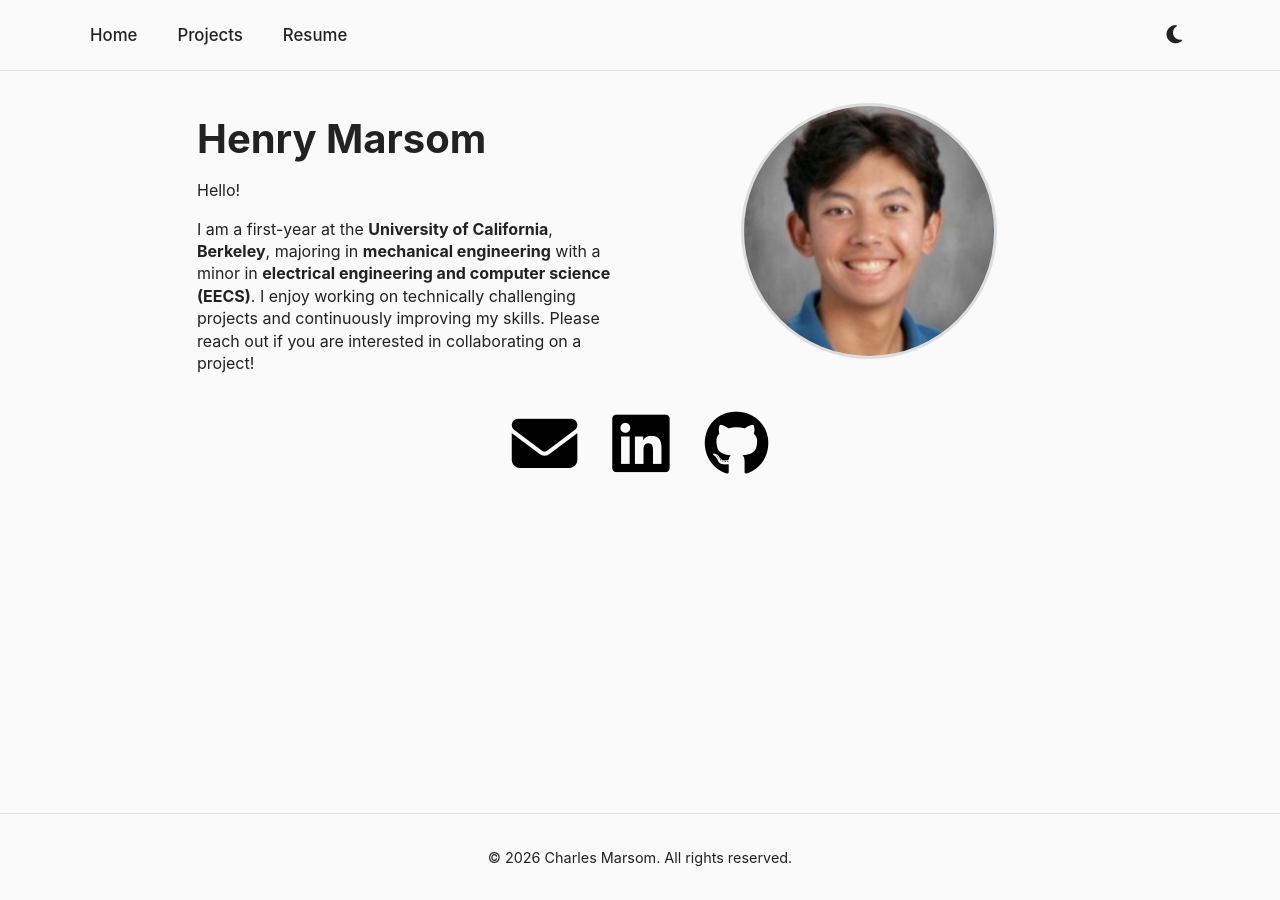
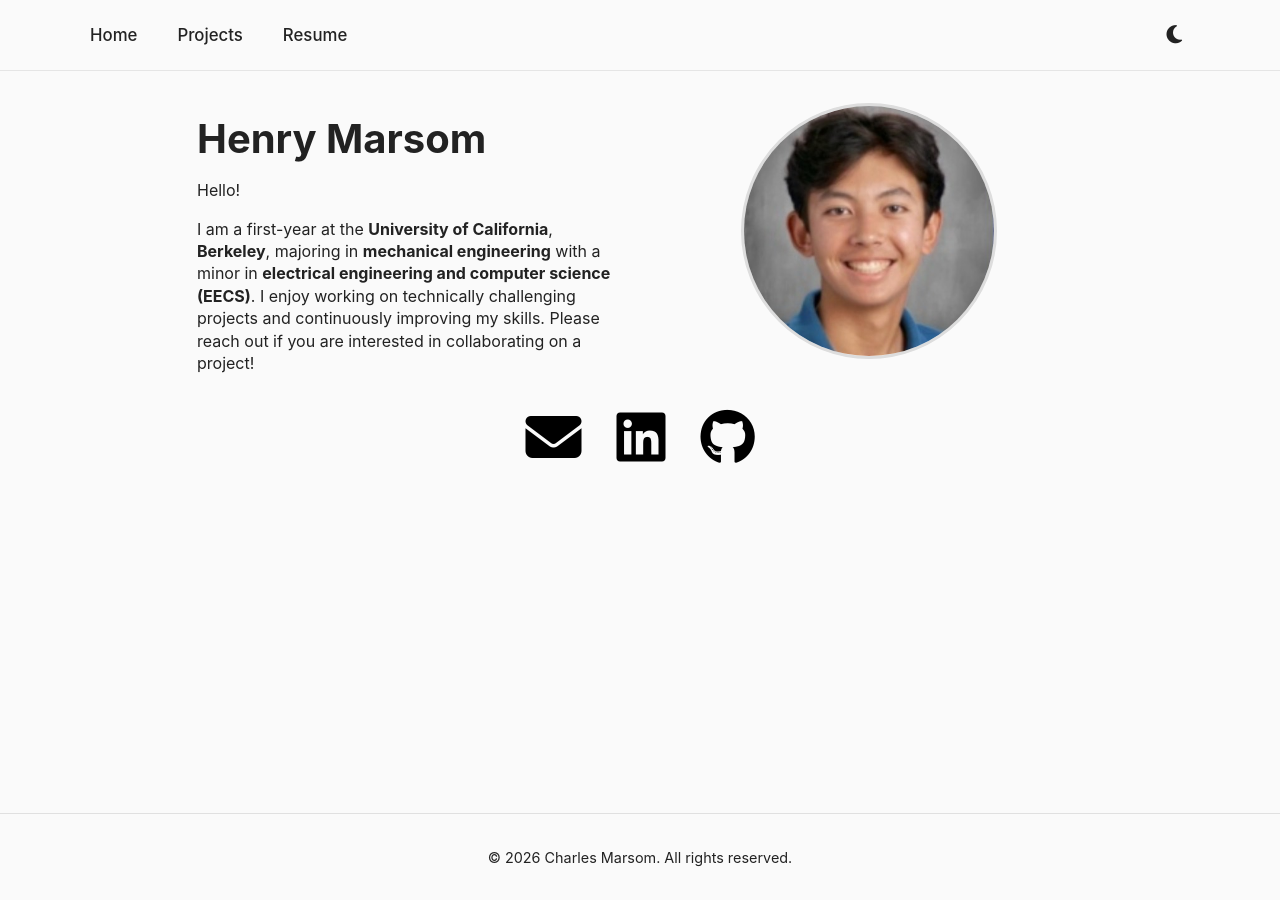
Before and after one commit to henrymarsom/henrymarsom.github.io, a Jekyll site: the page built from index.md, in a window 1280 px wide. Built offline with Jekyll 4.4.1, drawn with Linux system fonts in a browser that asks for light colours.

Commit message:
Update style.css

```diff
--- a/assets/style.css
+++ b/assets/style.css
@@ -169,7 +169,7 @@ html, body {
 /* Contact icons */
 /* Contact icons - light mode */
 body.light .contact a {
-  font-size: 4.1rem;
+  font-size: 3.5rem;
   color: #000000;  /* black icons in light mode */
   transition: transform 0.2s ease, color 0.2s ease;
 }
@@ -181,7 +181,7 @@ body.light .contact a:hover {
 
 /* Contact icons - dark mode */
 body.dark .contact a {
-  font-size: 4.1rem;
+  font-size: 3.5rem;
   color: #eaeaea;  /* default light gray in dark mode */
   transition: transform 0.2s ease, color 0.2s ease;
 }
```
